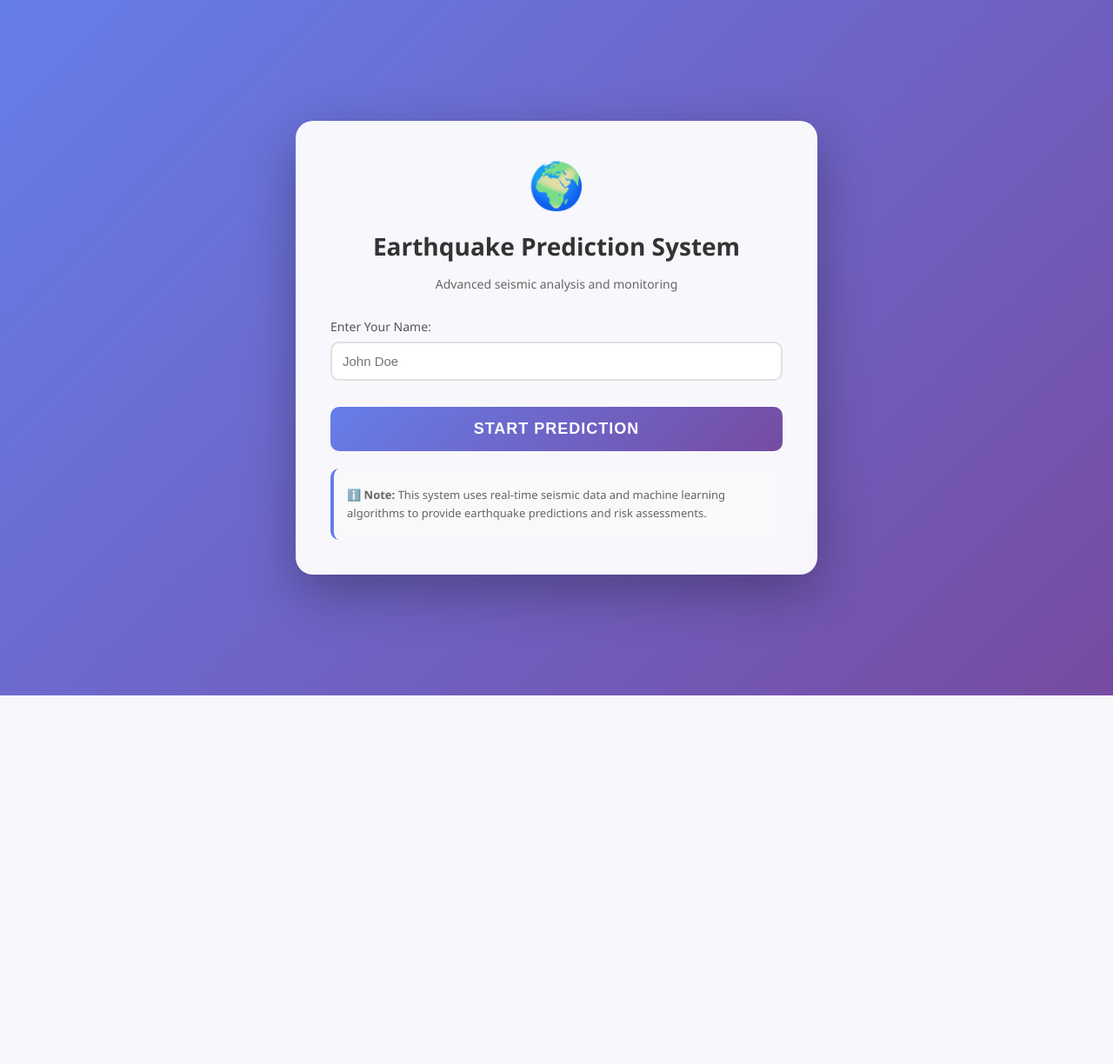
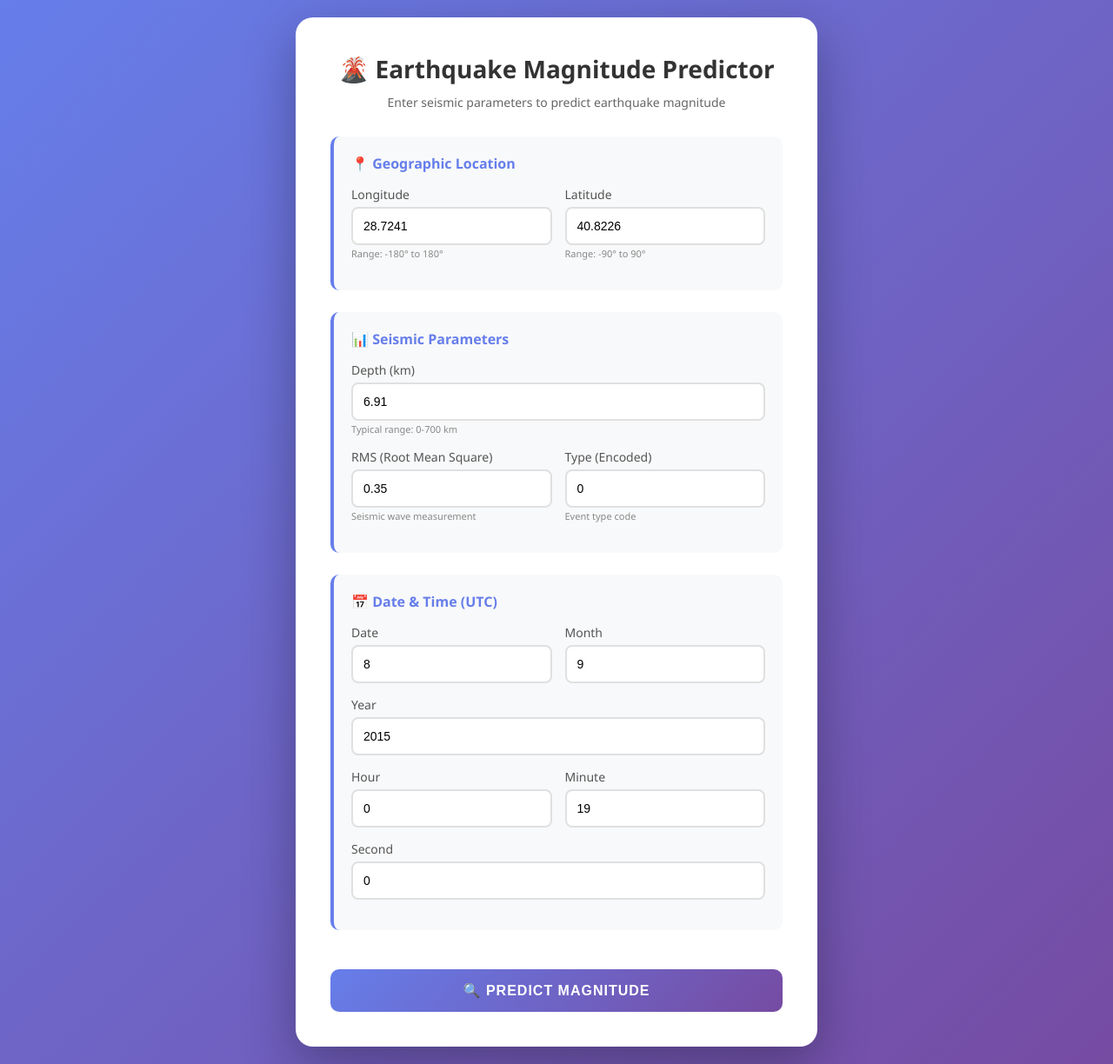
Before and after one commit to Abisha-sthanis/earthquake_prediction, a Flask app: template Templates/input.html in a window 1280 px wide. Shown: the whole page at 87% size. Before the commit the page ends 800 px from the top, so only its background shows below. Run offline with Flask 3, Linux system fonts and the light colour scheme; the template is opened without the code that fills it, so the values that code supplies are empty; parts of the project's set-up code (start-up, migrations or seed data) failed here and were passed over.

Commit message:
add modified input.html

```diff
--- a/Templates/input.html
+++ b/Templates/input.html
@@ -3,7 +3,7 @@
 <head>
     <meta charset="UTF-8">
     <meta name="viewport" content="width=device-width, initial-scale=1.0">
-    <title>Earthquake Prediction System</title>
+    <title>Earthquake Magnitude Predictor</title>
     <style>
         * {
             margin: 0;
@@ -15,23 +15,23 @@
             background: linear-gradient(135deg, #667eea 0%, #764ba2 100%);
             font-family: 'Segoe UI', Tahoma, Geneva, Verdana, sans-serif;
             min-height: 100vh;
+            padding: 20px;
             display: flex;
             justify-content: center;
             align-items: center;
-            padding: 20px;
         }
 
         .container {
-            background: rgba(255, 255, 255, 0.95);
+            background: white;
             padding: 40px;
             border-radius: 20px;
-            box-shadow: 0 20px 60px rgba(0, 0, 0, 0.3);
+            box-shadow: 0 20px 60px rgba(0,0,0,0.3);
             max-width: 600px;
             width: 100%;
-            animation: fadeIn 0.6s ease-in;
+            animation: slideIn 0.5s ease-out;
         }
 
-        @keyframes fadeIn {
+        @keyframes slideIn {
             from {
                 opacity: 0;
                 transform: translateY(-30px);
@@ -44,356 +44,274 @@
 
         h1 {
             color: #333;
+            text-align: center;
+            margin-bottom: 10px;
             font-size: 28px;
-            margin-bottom: 15px;
-            font-weight: 600;
-            text-align: center;
-        }
-
-        .emoji {
-            font-size: 48px;
-            margin-bottom: 20px;
-            display: block;
-            animation: pulse 2s infinite;
-            text-align: center;
-        }
-
-        @keyframes pulse {
-            0%, 100% {
-                transform: scale(1);
-            }
-            50% {
-                transform: scale(1.1);
-            }
         }
 
         .subtitle {
+            text-align: center;
             color: #666;
             margin-bottom: 30px;
             font-size: 14px;
-            text-align: center;
         }
 
-        .form-group {
-            margin-bottom: 20px;
+        .section {
+            margin-bottom: 25px;
+            padding: 20px;
+            background: #f8f9fa;
+            border-radius: 10px;
+            border-left: 4px solid #667eea;
         }
 
-        .form-row {
+        .section-title {
+            font-weight: bold;
+            color: #667eea;
+            margin-bottom: 15px;
+            font-size: 16px;
+            display: flex;
+            align-items: center;
+            gap: 8px;
+        }
+
+        .input-group {
+            margin-bottom: 15px;
+        }
+
+        .input-row {
             display: grid;
             grid-template-columns: 1fr 1fr;
             gap: 15px;
-            margin-bottom: 20px;
         }
 
         label {
             display: block;
+            margin-bottom: 5px;
             color: #555;
+            font-size: 14px;
             font-weight: 500;
-            margin-bottom: 8px;
-            font-size: 14px;
         }
 
-        input[type="text"],
+        .help-text {
+            font-size: 11px;
+            color: #888;
+            margin-top: 2px;
+        }
+
         input[type="number"] {
             width: 100%;
             padding: 12px;
-            font-size: 15px;
             border: 2px solid #e0e0e0;
-            border-radius: 10px;
-            transition: all 0.3s ease;
-            outline: none;
+            border-radius: 8px;
+            font-size: 14px;
+            transition: all 0.3s;
         }
 
-        input[type="text"]:focus,
         input[type="number"]:focus {
+            outline: none;
             border-color: #667eea;
             box-shadow: 0 0 0 3px rgba(102, 126, 234, 0.1);
         }
 
-        input[type="submit"] {
+        input[type="number"]:invalid {
+            border-color: #ff6b6b;
+        }
+
+        .submit-btn {
             width: 100%;
-            padding: 15px;
-            font-size: 18px;
-            font-weight: 600;
             background: linear-gradient(135deg, #667eea 0%, #764ba2 100%);
             color: white;
+            font-size: 16px;
+            font-weight: bold;
             border: none;
+            cursor: pointer;
+            padding: 15px;
             border-radius: 10px;
-            cursor: pointer;
-            transition: all 0.3s ease;
+            margin-top: 20px;
+            transition: all 0.3s;
             text-transform: uppercase;
             letter-spacing: 1px;
-            margin-top: 10px;
         }
 
-        input[type="submit"]:hover {
+        .submit-btn:hover {
             transform: translateY(-2px);
             box-shadow: 0 10px 25px rgba(102, 126, 234, 0.4);
         }
 
-        input[type="submit"]:active {
+        .submit-btn:active {
             transform: translateY(0);
         }
 
-        .info-box {
-            background: #f8f9fa;
-            padding: 15px;
-            border-radius: 10px;
-            margin-top: 20px;
-            text-align: left;
-            border-left: 4px solid #667eea;
+        .submit-btn:disabled {
+            background: #ccc;
+            cursor: not-allowed;
+            transform: none;
         }
 
-        .info-box p {
-            color: #666;
-            font-size: 13px;
-            line-height: 1.6;
-            margin: 5px 0;
+        .loading {
+            display: none;
+            text-align: center;
+            margin-top: 15px;
+            color: #667eea;
+            font-weight: bold;
         }
 
-        .result-card {
-            background: #f8f9fa;
-            padding: 20px;
-            border-radius: 10px;
-            margin: 20px 0;
-            text-align: left;
+        .loading.active {
+            display: block;
         }
 
-        .result-card h3 {
-            color: #333;
-            margin-bottom: 15px;
+        .spinner {
+            border: 3px solid #f3f3f3;
+            border-top: 3px solid #667eea;
+            border-radius: 50%;
+            width: 30px;
+            height: 30px;
+            animation: spin 1s linear infinite;
+            margin: 10px auto;
         }
 
-        .result-card p {
-            color: #666;
-            margin: 8px 0;
+        @keyframes spin {
+            0% { transform: rotate(0deg); }
+            100% { transform: rotate(360deg); }
         }
 
-        .risk-badge {
-            display: inline-block;
-            padding: 10px 20px;
-            border-radius: 20px;
-            font-weight: bold;
-            font-size: 18px;
-            margin: 10px 0;
+        @media (max-width: 600px) {
+            .container {
+                padding: 25px;
             }
 
-        .back-btn {
-            width: 100%;
-            padding: 12px;
-            margin-top: 15px;
-            font-size: 16px;
-            background: #6c757d;
-            color: white;
-            border: none;
-            border-radius: 10px;
-            cursor: pointer;
-            font-weight: 600;
-            transition: all 0.3s ease;
+            .input-row {
+                grid-template-columns: 1fr;
             }
 
-        .back-btn:hover {
-            background: #5a6268;
-            transform: translateY(-2px);
+            h1 {
+                font-size: 24px;
+            }
         }
     </style>
 </head>
 <body>
     <div class="container">
-        <span class="emoji">🌍</span>
-        <h1>Earthquake Prediction System</h1>
-        <p class="subtitle">Advanced seismic analysis and monitoring</p>
+        <h1>🌋 Earthquake Magnitude Predictor</h1>
+        <p class="subtitle">Enter seismic parameters to predict earthquake magnitude</p>
 
-        <form id="predictionForm">
-            <div class="form-group">
-                <label for="name">Enter Your Name:</label>
-                <input type="text" name="name" id="name" placeholder="John Doe" required>
+        <form id="earthquakeForm" action="/predict" method="POST">
+            <!-- Geographic Location Section -->
+            <div class="section">
+                <div class="section-title">📍 Geographic Location</div>
+                <div class="input-row">
+                    <div class="input-group">
+                        <label for="longitude">Longitude</label>
+                        <input type="number" step="0.0001" name="longitude" id="longitude"
+                               required value="28.7241" min="-180" max="180">
+                        <div class="help-text">Range: -180° to 180°</div>
                     </div>
-
-            <input type="submit" value="Start Prediction">
-        </form>
-
-        <div class="info-box">
-            <p><strong>ℹ️ Note:</strong> This system uses real-time seismic data and machine learning algorithms to provide earthquake predictions and risk assessments.</p>
+                    <div class="input-group">
+                        <label for="latitude">Latitude</label>
+                        <input type="number" step="0.0001" name="latitude" id="latitude"
+                               required value="40.8226" min="-90" max="90">
+                        <div class="help-text">Range: -90° to 90°</div>
+                    </div>
                 </div>
             </div>
 
-    <script>
-        document.getElementById('predictionForm').addEventListener('submit', function(e) {
-            e.preventDefault();
-            const name = document.getElementById('name').value;
-
-            const userData = {
-                name: name,
-                timestamp: new Date().toISOString()
-            };
-
-            showPredictionInterface(userData);
-        });
-
-        function showPredictionInterface(userData) {
-            const container = document.querySelector('.container');
-            container.innerHTML = `
-                <span class="emoji">🌋</span>
-                <h1>Enter Earthquake Parameters</h1>
-                <p class="subtitle">Welcome, ${userData.name}! Please provide the seismic data</p>
-
-                <form id="earthquakeForm">
-                    <div class="form-row">
-                        <div class="form-group">
-                            <label for="longitude">Longitude:</label>
-                            <input type="number" step="0.0001" id="longitude" value="28.7241" required>
+            <!-- Seismic Parameters Section -->
+            <div class="section">
+                <div class="section-title">📊 Seismic Parameters</div>
+                <div class="input-group">
+                    <label for="depth">Depth (km)</label>
+                    <input type="number" step="0.01" name="depth" id="depth"
+                           required value="6.91" min="0" max="800">
+                    <div class="help-text">Typical range: 0-700 km</div>
                 </div>
-
-                        <div class="form-group">
-                            <label for="latitude">Latitude:</label>
-                            <input type="number" step="0.0001" id="latitude" value="40.8226" required>
+                <div class="input-row">
+                    <div class="input-group">
+                        <label for="rms">RMS (Root Mean Square)</label>
+                        <input type="number" step="0.01" name="rms" id="rms"
+                               required value="0.35" min="0" max="10">
+                        <div class="help-text">Seismic wave measurement</div>
+                    </div>
+                    <div class="input-group">
+                        <label for="type">Type (Encoded)</label>
+                        <input type="number" step="1" name="type" id="type"
+                               required value="0" min="0" max="10">
+                        <div class="help-text">Event type code</div>
+                    </div>
                 </div>
             </div>
 
-                    <div class="form-row">
-                        <div class="form-group">
-                            <label for="depth">Depth (km):</label>
-                            <input type="number" step="0.01" id="depth" value="6.91" required>
+            <!-- Date & Time Section -->
+            <div class="section">
+                <div class="section-title">📅 Date & Time (UTC)</div>
+                <div class="input-row">
+                    <div class="input-group">
+                        <label for="date">Date</label>
+                        <input type="number" name="date" id="date"
+                               required value="8" min="1" max="31">
                     </div>
-
-                        <div class="form-group">
-                            <label for="rms">RMS:</label>
-                            <input type="number" step="0.01" id="rms" value="0.35" required>
+                    <div class="input-group">
+                        <label for="month">Month</label>
+                        <input type="number" name="month" id="month"
+                               required value="9" min="1" max="12">
+                    </div>
+                </div>
+                <div class="input-group">
+                    <label for="year">Year</label>
+                    <input type="number" name="year" id="year"
+                           required value="2015" min="1900" max="2100">
+                </div>
+                <div class="input-row">
+                    <div class="input-group">
+                        <label for="hour">Hour</label>
+                        <input type="number" name="hour" id="hour"
+                               required value="0" min="0" max="23">
+                    </div>
+                    <div class="input-group">
+                        <label for="minute">Minute</label>
+                        <input type="number" name="minute" id="minute"
+                               required value="19" min="0" max="59">
+                    </div>
+                </div>
+                <div class="input-group">
+                    <label for="second">Second</label>
+                    <input type="number" name="second" id="second"
+                           required value="0" min="0" max="59">
                 </div>
             </div>
 
-                    <div class="form-group">
-                        <label for="type">Type (Encoded Value):</label>
-                        <input type="number" step="1" id="type" value="0" required>
+            <button type="submit" class="submit-btn" id="submitBtn">
+                🔍 Predict Magnitude
+            </button>
+
+            <div class="loading" id="loading">
+                <div class="spinner"></div>
+                Processing your prediction...
+            </div>
+        </form>
     </div>
 
-                    <div class="form-row">
-                        <div class="form-group">
-                            <label for="date">Date (1-31):</label>
-                            <input type="number" id="date" min="1" max="31" value="8" required>
-                        </div>
+    <script>
+        const form = document.getElementById('earthquakeForm');
+        const submitBtn = document.getElementById('submitBtn');
+        const loading = document.getElementById('loading');
 
-                        <div class="form-group">
-                            <label for="month">Month (1-12):</label>
-                            <input type="number" id="month" min="1" max="12" value="9" required>
-                        </div>
-                    </div>
+        form.addEventListener('submit', function(e) {
+            submitBtn.disabled = true;
+            submitBtn.textContent = 'Processing...';
+            loading.classList.add('active');
+        });
 
-                    <div class="form-row">
-                        <div class="form-group">
-                            <label for="year">Year:</label>
-                            <input type="number" id="year" value="2015" required>
-                        </div>
-
-                        <div class="form-group">
-                            <label for="hour">Hour (0-23):</label>
-                            <input type="number" id="hour" min="0" max="23" value="0" required>
-                        </div>
-                    </div>
-
-                    <div class="form-row">
-                        <div class="form-group">
-                            <label for="minute">Minute (0-59):</label>
-                            <input type="number" id="minute" min="0" max="59" value="19" required>
-                        </div>
-
-                        <div class="form-group">
-                            <label for="second">Second (0-59):</label>
-                            <input type="number" id="second" min="0" max="59" value="0" required>
-                        </div>
-                    </div>
-
-                    <input type="submit" value="Predict Magnitude">
-                    <button type="button" class="back-btn" onclick="location.reload()">← Back</button>
-                </form>
-
-                <div class="info-box">
-                    <p><strong>👤 User:</strong> ${userData.name}</p>
-                    <p><strong>🕐 Session Started:</strong> ${new Date(userData.timestamp).toLocaleString()}</p>
-                </div>
-            `;
-
-            document.getElementById('earthquakeForm').addEventListener('submit', function(e) {
-                e.preventDefault();
-
-                const earthquakeData = {
-                    user: userData.name,
-                    longitude: document.getElementById('longitude').value,
-                    latitude: document.getElementById('latitude').value,
-                    depth: document.getElementById('depth').value,
-                    rms: document.getElementById('rms').value,
-                    type: document.getElementById('type').value,
-                    date: document.getElementById('date').value,
-                    month: document.getElementById('month').value,
-                    year: document.getElementById('year').value,
-                    hour: document.getElementById('hour').value,
-                    minute: document.getElementById('minute').value,
-                    second: document.getElementById('second').value,
-                    timestamp: new Date().toISOString()
-                };
-
-                showResults(earthquakeData);
+        // Input validation feedback
+        const inputs = document.querySelectorAll('input[type="number"]');
+        inputs.forEach(input => {
+            input.addEventListener('input', function() {
+                if (this.validity.valid) {
+                    this.style.borderColor = '#4caf50';
+                } else {
+                    this.style.borderColor = '#ff6b6b';
+                }
             });
-        }
-
-        function showResults(data) {
-            const container = document.querySelector('.container');
-
-            // Simple magnitude prediction based on depth and RMS
-            const predictedMagnitude = (parseFloat(data.depth) * 0.15 + parseFloat(data.rms) * 5).toFixed(2);
-
-            const riskLevel = predictedMagnitude > 6 ? 'High' :
-                            predictedMagnitude > 4 ? 'Medium' : 'Low';
-            const riskColor = riskLevel === 'High' ? '#dc3545' :
-                            riskLevel === 'Medium' ? '#ffc107' : '#28a745';
-
-            const dateStr = `${data.year}-${String(data.month).padStart(2, '0')}-${String(data.date).padStart(2, '0')}`;
-            const timeStr = `${String(data.hour).padStart(2, '0')}:${String(data.minute).padStart(2, '0')}:${String(data.second).padStart(2, '0')}`;
-
-            container.innerHTML = `
-                <span class="emoji">✅</span>
-                <h1>Prediction Results</h1>
-                <p class="subtitle">Analysis complete for ${data.user}</p>
-
-                <div class="result-card">
-                    <h3>📍 Location & Time Details</h3>
-                    <p><strong>Coordinates:</strong> ${data.latitude}° N, ${data.longitude}° E</p>
-                    <p><strong>Date:</strong> ${dateStr}</p>
-                    <p><strong>Time:</strong> ${timeStr} UTC</p>
-                    <p><strong>Depth:</strong> ${data.depth} km</p>
-                </div>
-
-                <div class="result-card">
-                    <h3>📊 Seismic Parameters</h3>
-                    <p><strong>RMS:</strong> ${data.rms}</p>
-                    <p><strong>Type Code:</strong> ${data.type}</p>
-                    <p><strong>Location:</strong> Latitude ${data.latitude}°, Longitude ${data.longitude}°</p>
-                </div>
-
-                <div class="result-card" style="background: ${riskColor}; color: white; text-align: center;">
-                    <h3 style="color: white;">⚠️ Predicted Magnitude</h3>
-                    <div class="risk-badge" style="background: rgba(255,255,255,0.3); color: white;">
-                        ${predictedMagnitude} Richter Scale
-                    </div>
-                    <p style="color: white; margin-top: 10px;"><strong>Risk Level: ${riskLevel}</strong></p>
-                </div>
-
-                <div class="info-box">
-                    <p><strong>🔬 Analysis Summary:</strong></p>
-                    <p>Based on the seismic parameters provided, the predicted magnitude is ${predictedMagnitude} on the Richter scale with a ${riskLevel.toLowerCase()} risk level.</p>
-                    <p style="margin-top: 10px;">
-                        ${riskLevel === 'High' ? '⚠️ High risk detected. Immediate safety measures and monitoring recommended.' :
-                          riskLevel === 'Medium' ? '⚡ Moderate risk. Continue monitoring and be prepared.' :
-                          '✓ Low risk. Normal monitoring procedures sufficient.'}
-                    </p>
-                </div>
-
-                <button class="back-btn" onclick="location.reload()" style="background: linear-gradient(135deg, #667eea 0%, #764ba2 100%); margin-top: 20px;">
-                    🔄 New Prediction
-                </button>
-            `;
-        }
+        });
     </script>
 </body>
 </html>
```
Lines whose indentation alone changed are shown as unchanged.
